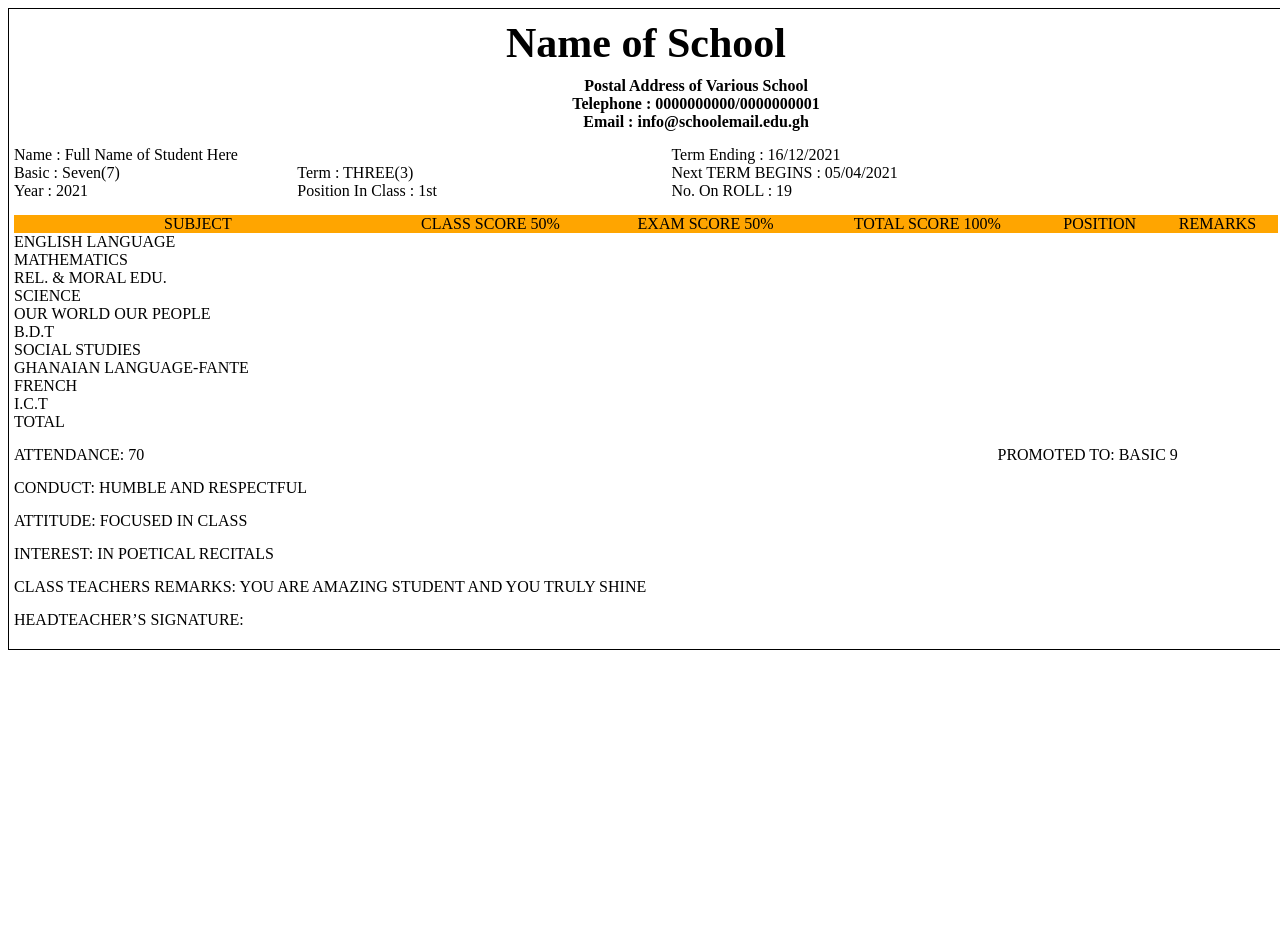
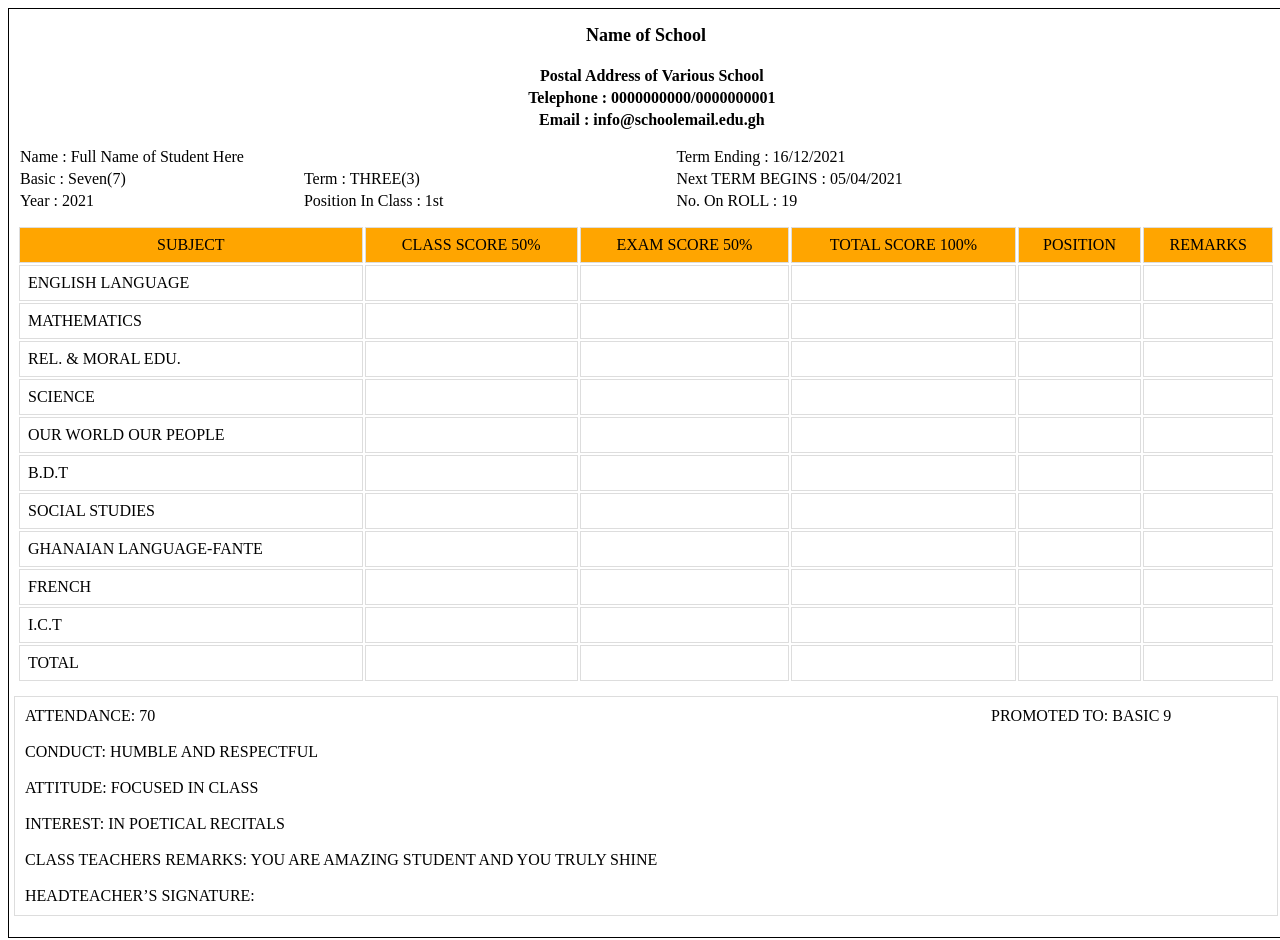
Before and after one commit to dsa30/dashboard-payroll, a plain HTML site: page marksheet-3.html in a window 1280 px wide. Before the commit the page ends 800 px from the top, so only its background shows below. Drawn offline with Linux system fonts and the light colour scheme.

Commit message:
Add inline styles

```diff
--- a/marksheet-3.html
+++ b/marksheet-3.html
@@ -15,17 +15,16 @@
         position: relative;
       "
     >
-      <table cellpadding="0" cellspacing="0" width="100%">
+      <table style="width: 100%">
         <tbody>
           <tr>
-            <td valign="top">
-              <table cellpadding="0" cellspacing="0" width="100%">
+            <td>
+              <table style="width: 100%">
                 <tbody>
                   <tr>
                     <td
-                      valign="top"
                       style="
-                        font-size: 42px;
+                        font-size: 18px;
                         font-weight: bold;
                         text-align: center;
                       "
@@ -35,7 +34,7 @@
                   </tr>
 
                   <tr>
-                    <td valign="top" height="5"></td>
+                    <td></td>
                   </tr>
                 </tbody>
               </table>
@@ -43,44 +42,34 @@
           </tr>
 
           <tr>
-            <td valign="top">
-              <table cellpadding="0" cellspacing="0" width="100%">
+            <td>
+              <table width="100%">
                 <tbody>
                   <tr>
                     <td
-                      width="100"
-                      valign="top"
-                      align="center"
-                      style="padding-left: 0px"
-                    ></td>
+                    style="
+                    font-size: 18px;
+                    font-weight: bold;"
+                </td>
 
-                    <td valign="top">
-                      <table cellpadding="0" cellspacing="0" width="100%">
+                    <td>
+                      <table width="100%">
                         <tbody>
                           <tr>
-                            <td valign="top" height="5"></td>
+                            <td></td>
                           </tr>
                           <tr>
-                            <td
-                              style="text-align: center; font-weight: bold"
-                              valign="top"
-                            >
+                            <td style="text-align: center; font-weight: bold">
                               Postal Address of Various School
                             </td>
                           </tr>
                           <tr>
-                            <td
-                              style="text-align: center; font-weight: bold"
-                              valign="top"
-                            >
+                            <td style="text-align: center; font-weight: bold">
                               Telephone : 0000000000/0000000001
                             </td>
                           </tr>
                           <tr>
-                            <td
-                              style="text-align: center; font-weight: bold"
-                              valign="top"
-                            >
+                            <td style="text-align: center; font-weight: bold">
                               Email : info@schoolemail.edu.gh
                             </td>
                           </tr>
@@ -93,15 +82,15 @@
             </td>
           </tr>
           <tr>
-            <td valign="top" height="10"></td>
+            <td></td>
           </tr>
 
           <tr>
-            <td valign="top" height="5"></td>
+            <thead></thead>
           </tr>
           <tr>
-            <td valign="top">
-              <table cellpadding="0" cellspacing="0" width="100%" class="">
+            <td>
+              <table style="width: 100%;">
                 <tbody>
                   <tr>
                     <td colspan="2">Name : Full Name of Student Here</td>
@@ -122,168 +111,156 @@
             </td>
           </tr>
           <tr>
-            <td valign="top" height="10"></td>
+            <td></td>
           </tr>
 
           <tr>
-            <td valign="top" height="5"></td>
+            <td></td>
           </tr>
           <tr>
-            <td valign="top">
+            <td>
               <table
-                cellpadding="0"
-                cellspacing="0"
-                width="100%"
-                class="denifittable"
-                style="text-align: center; text-transform: uppercase"
+                style="text-align: center; text-transform: uppercase; width: 100%;"
               >
                 <tbody>
                   <tr>
-                    <td colspan="3" style="background-color: orange">
+                    <td colspan="3" style="background-color: orange; padding: 8px; border: 1px solid #dddddd;">
                       Subject
                     </td>
-                    <td style="background-color: orange">Class Score 50%</td>
-                    <td style="background-color: orange">Exam Score 50%</td>
-                    <td style="background-color: orange">Total Score 100%</td>
-                    <td style="background-color: orange">Position</td>
-                    <td style="background-color: orange">Remarks</td>
+                    <td style="background-color: orange; padding: 8px; border: 1px solid #dddddd;">Class Score 50%</td>
+                    <td style="background-color: orange; padding: 8px; border: 1px solid #dddddd;">Exam Score 50%</td>
+                    <td style="background-color: orange; padding: 8px; border: 1px solid #dddddd;">Total Score 100%</td>
+                    <td style="background-color: orange; padding: 8px; border: 1px solid #dddddd;">Position</td>
+                    <td style="background-color: orange; padding: 8px; border: 1px solid #dddddd;">Remarks</td>
                   </tr>
                   <tr>
-                    <td style="text-align: left" colspan="3">
+                    <td style="text-align: left; padding: 8px; border: 1px solid #ddd;" colspan="3">
                       ENGLISH LANGUAGE
                     </td>
-                    <td></td>
-                    <td></td>
-                    <td></td>
-                    <td></td>
-                    <td></td>
+                    <td style="padding: 8px; border: 1px solid #ddd; text-align: center;"></td>
+                    <td style="padding: 8px; border: 1px solid #ddd; text-align: center;"></td>
+                    <td style="padding: 8px; border: 1px solid #ddd; text-align: center;"></td>
+                    <td style="padding: 8px; border: 1px solid #ddd; text-align: center;"></td>
+                    <td style="padding: 8px; border: 1px solid #ddd; text-align: center;"></td>
                   </tr>
                   <tr>
-                    <td style="text-align: left" colspan="3">MATHEMATICS</td>
-                    <td></td>
-                    <td></td>
-                    <td></td>
-                    <td></td>
-                    <td></td>
+                    <td style="text-align: left; padding: 8px; border: 1px solid #ddd;" colspan="3">MATHEMATICS</td>
+                    <td style="padding: 8px; border: 1px solid #ddd; text-align: center;"></td>
+                    <td style="padding: 8px; border: 1px solid #ddd; text-align: center;"></td>
+                    <td style="padding: 8px; border: 1px solid #ddd; text-align: center;"></td>
+                    <td style="padding: 8px; border: 1px solid #ddd; text-align: center;"></td>
+                    <td style="padding: 8px; border: 1px solid #ddd; text-align: center;"></td>
                   </tr>
                   <tr>
-                    <td style="text-align: left" colspan="3">
+                    <td style="text-align: left; padding: 8px; border: 1px solid #ddd;" colspan="3">
                       REL. &amp; MORAL EDU.
                     </td>
-                    <td></td>
-                    <td></td>
-                    <td></td>
-                    <td></td>
-                    <td></td>
+                    <td style="padding: 8px; border: 1px solid #ddd; text-align: center;"></td>
+                    <td style="padding: 8px; border: 1px solid #ddd; text-align: center;"></td>
+                    <td style="padding: 8px; border: 1px solid #ddd; text-align: center;"></td>
+                    <td style="padding: 8px; border: 1px solid #ddd; text-align: center;"></td>
+                    <td style="padding: 8px; border: 1px solid #ddd; text-align: center;"></td>
                   </tr>
                   <tr>
-                    <td style="text-align: left" colspan="3">SCIENCE</td>
-                    <td></td>
-                    <td></td>
-                    <td></td>
-                    <td></td>
-                    <td></td>
+                    <td style="text-align: left; border: 1px solid #ddd; padding: 8px;" colspan="3">SCIENCE</td>
+                    <td style="padding: 8px; border: 1px solid #ddd; text-align: center;"></td>
+                    <td style="padding: 8px; border: 1px solid #ddd; text-align: center;"></td>
+                    <td style="padding: 8px; border: 1px solid #ddd; text-align: center;"></td>
+                    <td style="padding: 8px; border: 1px solid #ddd; text-align: center;"></td>
+                    <td style="padding: 8px; border: 1px solid #ddd; text-align: center;"></td>
                   </tr>
                   <tr>
-                    <td style="text-align: left" colspan="3">
+                    <td style="text-align: left; padding: 8px; border: 1px solid #ddd;" colspan="3">
                       OUR WORLD OUR PEOPLE
                     </td>
-                    <td></td>
-                    <td></td>
-                    <td></td>
-                    <td></td>
-                    <td></td>
+                    <td style="padding: 8px; border: 1px solid #ddd; text-align: center;"></td>
+                    <td style="padding: 8px; border: 1px solid #ddd; text-align: center;"></td>
+                    <td style="padding: 8px; border: 1px solid #ddd; text-align: center;"></td>
+                    <td style="padding: 8px; border: 1px solid #ddd; text-align: center;"></td>
+                    <td style="padding: 8px; border: 1px solid #ddd; text-align: center;"></td>
                   </tr>
                   <tr>
-                    <td style="text-align: left" colspan="3">B.D.T</td>
-                    <td></td>
-                    <td></td>
-                    <td></td>
-                    <td></td>
-                    <td></td>
+                    <td style="text-align: left; padding: 8px; border: 1px solid #ddd;" colspan="3">B.D.T</td>
+                    <td style="padding: 8px; border: 1px solid #ddd; text-align: center;"></td>
+                    <td style="padding: 8px; border: 1px solid #ddd; text-align: center;"></td>
+                    <td style="padding: 8px; border: 1px solid #ddd; text-align: center;"></td>
+                    <td style="padding: 8px; border: 1px solid #ddd; text-align: center;"></td>
+                    <td style="padding: 8px; border: 1px solid #ddd; text-align: center;"></td>
                   </tr>
                   <tr>
-                    <td style="text-align: left" colspan="3">SOCIAL STUDIES</td>
-                    <td></td>
-                    <td></td>
-                    <td></td>
-                    <td></td>
-                    <td></td>
+                    <td style="text-align: left; padding: 8px; border: 1px solid #ddd;" colspan="3">SOCIAL STUDIES</td>
+                    <td style="padding: 8px; border: 1px solid #ddd; text-align: center;"></td>
+                    <td style="padding: 8px; border: 1px solid #ddd; text-align: center;"></td>
+                    <td style="padding: 8px; border: 1px solid #ddd; text-align: center;"></td>
+                    <td style="padding: 8px; border: 1px solid #ddd; text-align: center;"></td>
+                    <td style="padding: 8px; border: 1px solid #ddd; text-align: center;"></td>
                   </tr>
                   <tr>
-                    <td style="text-align: left" colspan="3">
+                    <td style="text-align: left; padding: 8px; border: 1px solid #ddd;" colspan="3">
                       GHANAIAN LANGUAGE-FANTE
                     </td>
-                    <td></td>
-                    <td></td>
-                    <td></td>
-                    <td></td>
-                    <td></td>
+                    <td style="padding: 8px; border: 1px solid #ddd; text-align: center;"></td>
+                    <td style="padding: 8px; border: 1px solid #ddd; text-align: center;"></td>
+                    <td style="padding: 8px; border: 1px solid #ddd; text-align: center;"></td>
+                    <td style="padding: 8px; border: 1px solid #ddd; text-align: center;"></td>
+                    <td style="padding: 8px; border: 1px solid #ddd; text-align: center;"></td>
                   </tr>
                   <tr>
-                    <td style="text-align: left" colspan="3">FRENCH</td>
-                    <td></td>
-                    <td></td>
-                    <td></td>
-                    <td></td>
-                    <td></td>
+                    <td style="text-align: left; padding: 8px; border: 1px solid #ddd;" colspan="3">FRENCH</td>
+                    <td style="padding: 8px; border: 1px solid #ddd; text-align: center;"></td>
+                    <td style="padding: 8px; border: 1px solid #ddd; text-align: center;"></td>
+                    <td style="padding: 8px; border: 1px solid #ddd; text-align: center;"></td>
+                    <td style="padding: 8px; border: 1px solid #ddd; text-align: center;"></td>
+                    <td style="padding: 8px; border: 1px solid #ddd; text-align: center;"></td>
                   </tr>
                   <tr>
-                    <td style="text-align: left" colspan="3">I.C.T</td>
-                    <td></td>
-                    <td></td>
-                    <td></td>
-                    <td></td>
-                    <td></td>
+                    <td style="text-align: left; padding: 8px; border: 1px solid #ddd;" colspan="3">I.C.T</td>
+                    <td style="padding: 8px; border: 1px solid #ddd; text-align: center;"></td>
+                    <td style="padding: 8px; border: 1px solid #ddd; text-align: center;"></td>
+                    <td style="padding: 8px; border: 1px solid #ddd; text-align: center;"></td>
+                    <td style="padding: 8px; border: 1px solid #ddd; text-align: center;"></td>
+                    <td style="padding: 8px; border: 1px solid #ddd; text-align: center;"></td>
                   </tr>
                   <tr>
-                    <td style="text-align: left" colspan="3">Total</td>
-                    <td></td>
-                    <td></td>
-                    <td></td>
-                    <td></td>
-                    <td></td>
+                    <td style="text-align: left; padding: 8px; border: 1px solid #ddd;" colspan="3">Total</td>
+                    <td style="padding: 8px; border: 1px solid #ddd; text-align: center;"></td>
+                    <td style="padding: 8px; border: 1px solid #ddd; text-align: center;"></td>
+                    <td style="padding: 8px; border: 1px solid #ddd; text-align: center;"></td>
+                    <td style="padding: 8px; border: 1px solid #ddd; text-align: center;"></td>
+                    <td style="padding: 8px; border: 1px solid #ddd; text-align: center;"></td>
                   </tr>
                 </tbody>
               </table>
             </td>
           </tr>
           <tr>
-            <td valign="top" height="10"></td>
+            <td></td>
           </tr>
 
           <tr>
-            <td valign="top" height="5"></td>
+            <td></td>
           </tr>
-          <tr <td="" valign="top"></tr>
+          <tr <td=""></tr>
         </tbody>
       </table>
       <table
-        cellpadding="0"
-        cellspacing="0"
-        width="100%"
-        style="text-align: left; text-transform: uppercase"
+        style="text-align: left; text-transform: uppercase; width: 100%; border: 1px solid #ddd;"
       >
         <tbody>
           <tr>
             <td
-              valign="top"
-              style="text-transform: uppercase; padding-bottom: 15px"
+              style="text-transform: uppercase; padding-bottom: 15px; padding: 8px;"
               colspan="3"
             >
               ATTENDANCE: 70
             </td>
-            <td
-              valign="top"
-              style="text-transform: uppercase; padding-bottom: 15px"
-            >
+            <td style="text-transform: uppercase; padding-bottom: 15px; padding: 8px;">
               PROMOTED TO: BASIC 9
             </td>
           </tr>
           <tr>
             <td
-              valign="top"
-              style="text-transform: uppercase; padding-bottom: 15px"
+              style="text-transform: uppercase; padding-bottom: 15px; padding: 8px;"
               colspan="3"
             >
               CONDUCT: Humble and Respectful
@@ -291,8 +268,7 @@
           </tr>
           <tr>
             <td
-              valign="top"
-              style="text-transform: uppercase; padding-bottom: 15px"
+              style="text-transform: uppercase; padding-bottom: 15px; padding: 8px;"
               colspan="3"
             >
               ATTITUDE: Focused in class
@@ -300,8 +276,7 @@
           </tr>
           <tr>
             <td
-              valign="top"
-              style="text-transform: uppercase; padding-bottom: 15px"
+              style="text-transform: uppercase; padding-bottom: 15px; padding: 8px;"
               colspan="3"
             >
               INTEREST: In Poetical Recitals
@@ -309,8 +284,7 @@
           </tr>
           <tr>
             <td
-              valign="top"
-              style="text-transform: uppercase; padding-bottom: 15px"
+              style="text-transform: uppercase; padding-bottom: 15px; padding: 8px;"
               colspan="3"
             >
               CLASS TEACHERS REMARKS: You are amazing student and you truly
@@ -319,8 +293,7 @@
           </tr>
           <tr>
             <td
-              valign="top"
-              style="text-transform: uppercase; padding-bottom: 15px"
+              style="text-transform: uppercase; padding-bottom: 15px; padding: 8px;"
               colspan="3"
             >
               HEADTEACHER’S SIGNATURE:
@@ -329,10 +302,10 @@
         </tbody>
       </table>
 
-      <table cellpadding="0" cellspacing="0" width="100%" class="">
+      <table cellpadding="0" cellspacing="0" style="width: 100%;">
         <tbody>
           <tr>
-            <td valign="bottom" style="font-size: 12px"></td>
+            <td style="font-size: 12px; padding: 8px;"></td>
           </tr>
         </tbody>
       </table>
```
